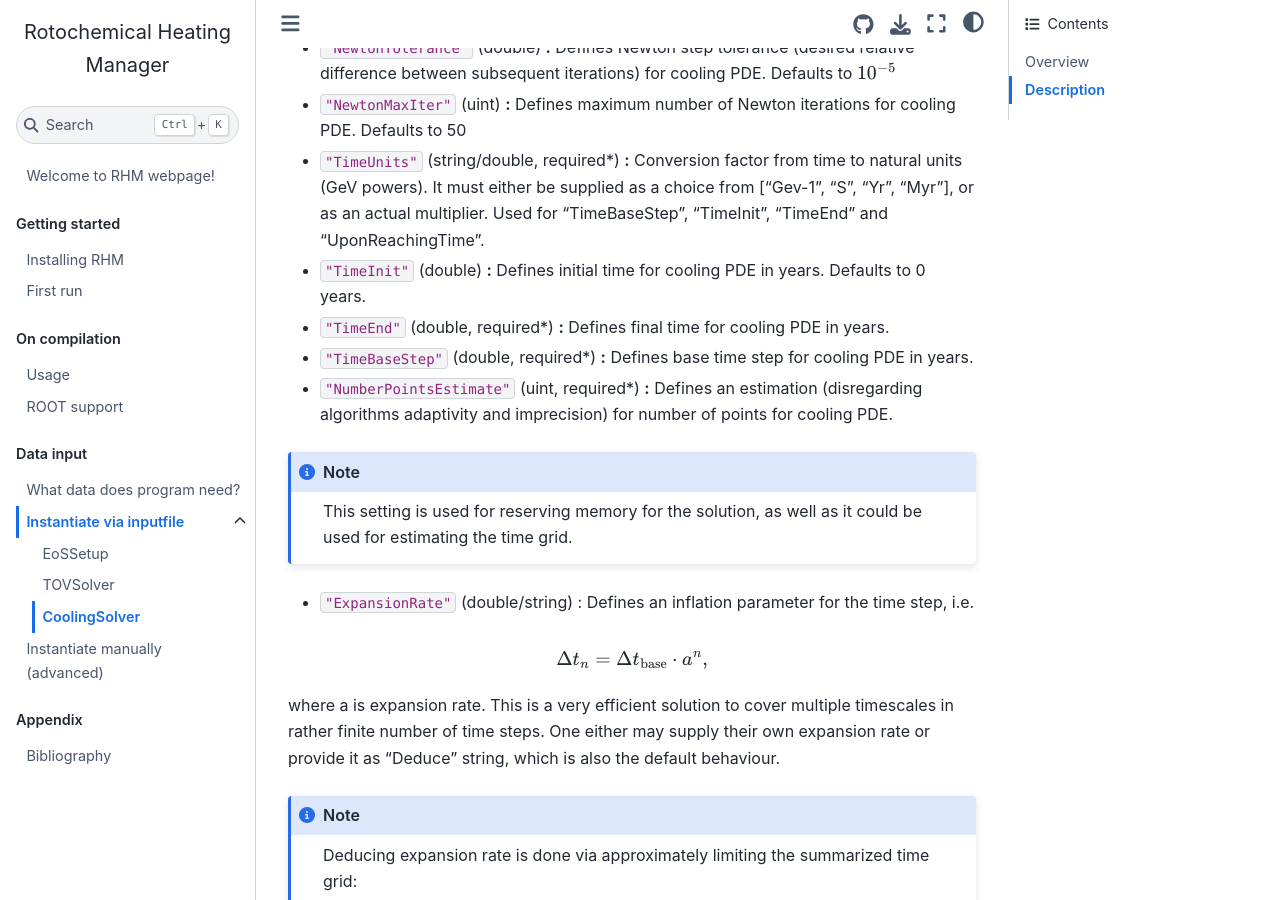
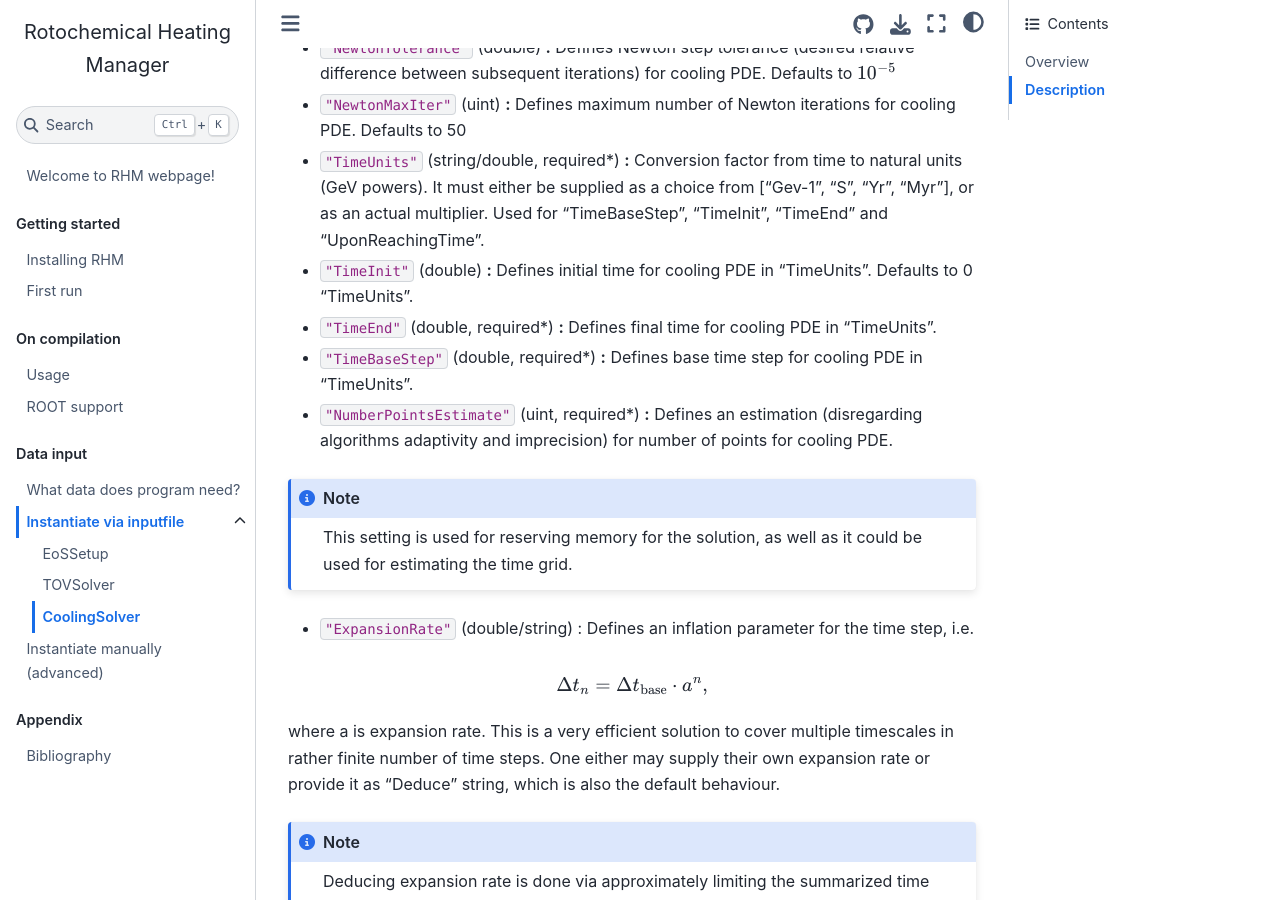
Before and after one commit to Silence2107/Rotochemical-heating-manager, a Jupyter Book: the page built from docs/data_input/inputfile_structure/cooling_solver.md, in a window 1280 px wide and 900 px high, scrolled down 456 px. Built offline with Jupyter Book 1.0.4 settings and Sphinx 7.4.7 and the Sphinx Book theme 1.1.4, drawn with Linux system fonts in a browser that asks for light colours; cross-references to code outside the pages are shown as plain code; some of the changed text lies outside the part shown.

Commit message:
Update docs

````diff
--- a/docs/data_input/inputfile_structure/cooling_solver.md
+++ b/docs/data_input/inputfile_structure/cooling_solver.md
@@ -11,9 +11,9 @@ In order to refer to an example, see <span style="color:blue">_presupplied/Input
 - `"NewtonTolerance"` (double) **:** Defines Newton step tolerance (desired relative difference between subsequent iterations) for cooling PDE. Defaults to $10^{-5}$
 - `"NewtonMaxIter"` (uint) **:** Defines maximum number of Newton iterations for cooling PDE. Defaults to 50
 - `"TimeUnits"` (string/double, required*) **:** Conversion factor from time to natural units (GeV powers). It must either be supplied as a choice from ["Gev-1", "S", "Yr", "Myr"], or as an actual multiplier. Used for "TimeBaseStep", "TimeInit", "TimeEnd" and "UponReachingTime".
-- `"TimeInit"` (double) **:** Defines initial time for cooling PDE in years. Defaults to 0 years.
-- `"TimeEnd"` (double, required*) **:** Defines final time for cooling PDE in years.
-- `"TimeBaseStep"` (double, required*) **:** Defines base time step for cooling PDE in years.
+- `"TimeInit"` (double) **:** Defines initial time for cooling PDE in "TimeUnits". Defaults to 0 "TimeUnits".
+- `"TimeEnd"` (double, required*) **:** Defines final time for cooling PDE in "TimeUnits".
+- `"TimeBaseStep"` (double, required*) **:** Defines base time step for cooling PDE in "TimeUnits".
 - `"NumberPointsEstimate"` (uint, required*) **:** Defines an estimation (disregarding algorithms adaptivity and imprecision) for number of points for cooling PDE.
 ```{note}
 This setting is used for reserving memory for the solution, as well as it could be used for estimating the time grid.
@@ -73,7 +73,7 @@ It should be made possible to define "LocalFlat" profile.
     ```
     - `"Mode"` (string) **:** Choose the way you'd like equilibrium solver to be enabled. Choose from ["Immediately", "Never", "Conditional"], with "Never" being a default. As the names suggest, "Never" mode never enables equilibrium solver, "Immediately" mode enables it immediately after the start of the simulation, and "Conditional" mode relies on external conditions (see below).
     - `"Conditions"` **:** Choice of conditions upon which cooling mode will get switched.
-        - `"UponReachingTime"` (double) **:** Provide time in years, upon reaching which the equilibrium solver will be enabled. Disabled by default.
+        - `"UponReachingTime"` (double) **:** Provide time in "TimeUnits", upon reaching which the equilibrium solver will be enabled. Disabled by default.
         - `"UponProfileFlattening"` (double) **:** Provide desired flattening ratio $\left|\frac{T^{\infty}(R) - T^{\infty}(0)}{T^{\infty}(R)}\right|$ (dimensionless), upon reaching which the equilibrium solver will be enabled. Disabled by default.
         ```{note}
         If none conditions are supplemented, then the equilibrium solver will get invoked immediately.
````
Also changed, not shown: docs/data_input/inputfile_structure/eos_setup.md (+1 -1 lines).
